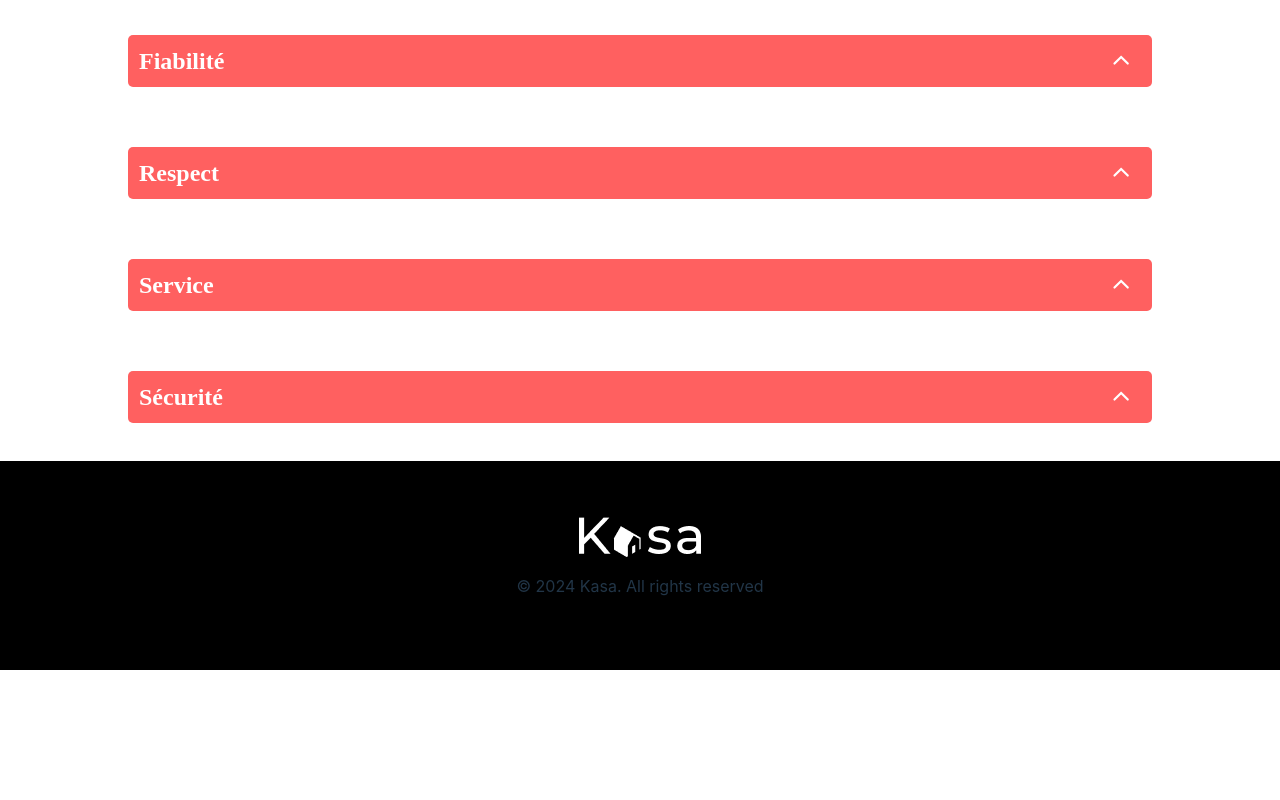
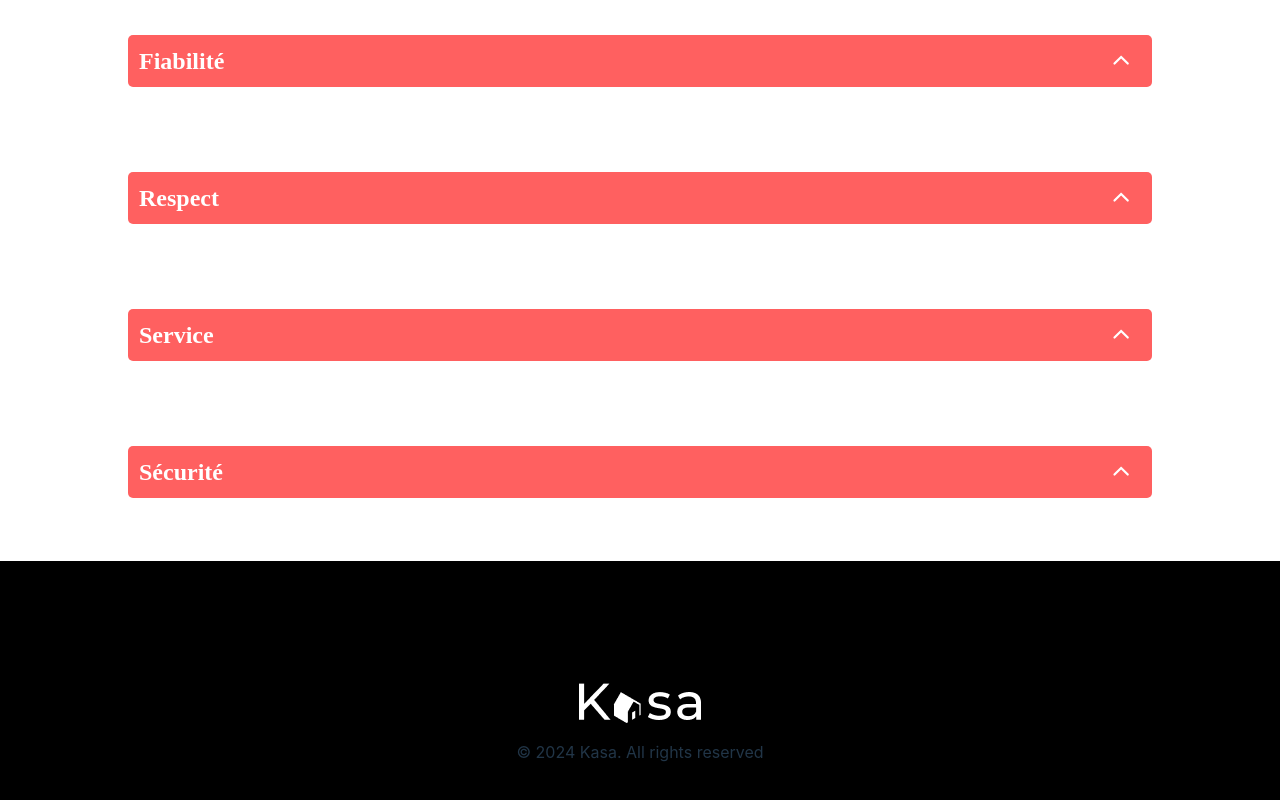
Before and after one commit to meriemno/Kasa, a React (Vite) app: page /about in a window 1280 px wide. Shown: the part 398-1198 px from the top of the page. Before the commit the page ends 1068 px from the top, so only its background shows below. Built offline with nearby package versions, Linux system fonts and the light colour scheme.

Commit message:
style: mise en forme

```diff
--- a/src/components/collapse/collapse.scss
+++ b/src/components/collapse/collapse.scss
@@ -4,7 +4,8 @@
     flex-direction: column;
     align-items: center;
     justify-content: space-between;
-    margin-top: 40px;
+    margin-top: 25px;
+    margin-bottom: 25px;
     margin-inline: auto;
     width: 100%;
 
--- a/src/layout/footer/footer.scss
+++ b/src/layout/footer/footer.scss
@@ -9,5 +9,5 @@
     flex-direction: column;
     justify-content: center;
     align-items: center;
-
+    padding: 66px 0;
 }
--- a/src/layout/header/header.scss
+++ b/src/layout/header/header.scss
@@ -1,7 +1,7 @@
 @import "../../sass/utils/variables.scss";
 
 .header {
-    height: 46.88px;
+    height: 46.9px;
     display: flex;
     align-items: center;
     justify-content: space-between;
--- a/src/pages/about/About.jsx
+++ b/src/pages/about/About.jsx
@@ -22,7 +22,7 @@ function About() {
                 <Collapse key="1" qualite="Fiabilité" description="Les annonces postées sur Kasa garantissent une fiabilité totale. Les photos sont conformes aux logements, et toutes les informations sont régulièrement vérifiées par nos équipes." />
                 <Collapse key="2" qualite="Respect" description="La bienveillance fait partie des valeurs fondatrices de Kasa. Tout comportement discriminatoire ou de perturbation du voisinage entraînera une exclusion de notre plateforme." />
                 <Collapse key="3" qualite="Service" description="Nos équipes se tiennent à votre disposition pour vous fournir une expérience parfaite. N’hésitez pas à nous contacter si vous avez la moindre question." />
-                <Collapse key="4" qualite="Sécurité" description="La sécurité est la priorité de Kasa. Aussi bien pour nos hôtes que pour les voyageurs, chaque logement correspond aux critères de sécurité établis par nos services. Nos équipes se tiennent à votre disposition pour vous fournir une expérience parfaite." />
+                <Collapse key="4" qualite="Sécurité" description="La sécurité est la priorité de Kasa. Aussi bien pour nos hôtes que pour les voyageurs, chaque logement correspond aux critères de sécurité établis par nos services. Nos équipes se tiennent à votre disposition pour vous fournir une expérience parfaite.La sécurité est la priorité de Kasa. Aussi bien pour nos hôtes que pour les voyageurs, chaque logement correspond aux critères de sécurité établis par nos services. Nos équipes se tiennent à votre disposition pour vous fournir une expérience parfaite" />
             </div>
             <Footer footer_img={lfooter} footer_text="© 2024 Kasa. All rights reserved" />
         </>
--- a/src/pages/about/about.scss
+++ b/src/pages/about/about.scss
@@ -14,6 +14,7 @@
     margin-bottom: 19px;
     gap: 20px;
 
+
     @media screen and (min-width: 768px) {
         width: 80%;
         margin-top: 38px;
--- a/src/pages/error/Error.scss
+++ b/src/pages/error/Error.scss
@@ -3,16 +3,16 @@
 .headerAbout {
     width: 95%;
     margin-inline: auto;
+
 }
 
 .error {
     display: flex;
     width: 95%;
-    padding-top: 20px;
+    padding-top: 113px;
     flex-direction: column;
     align-items: center;
     gap: 113px;
-    margin-inline: auto;
 
     @media screen and (min-width: 768px) {
         gap: 139px;
--- a/src/sass/bases/base.scss
+++ b/src/sass/bases/base.scss
@@ -16,5 +16,4 @@ a{
 body{
     margin-inline: auto;
     padding: 0;
-
 }
```
